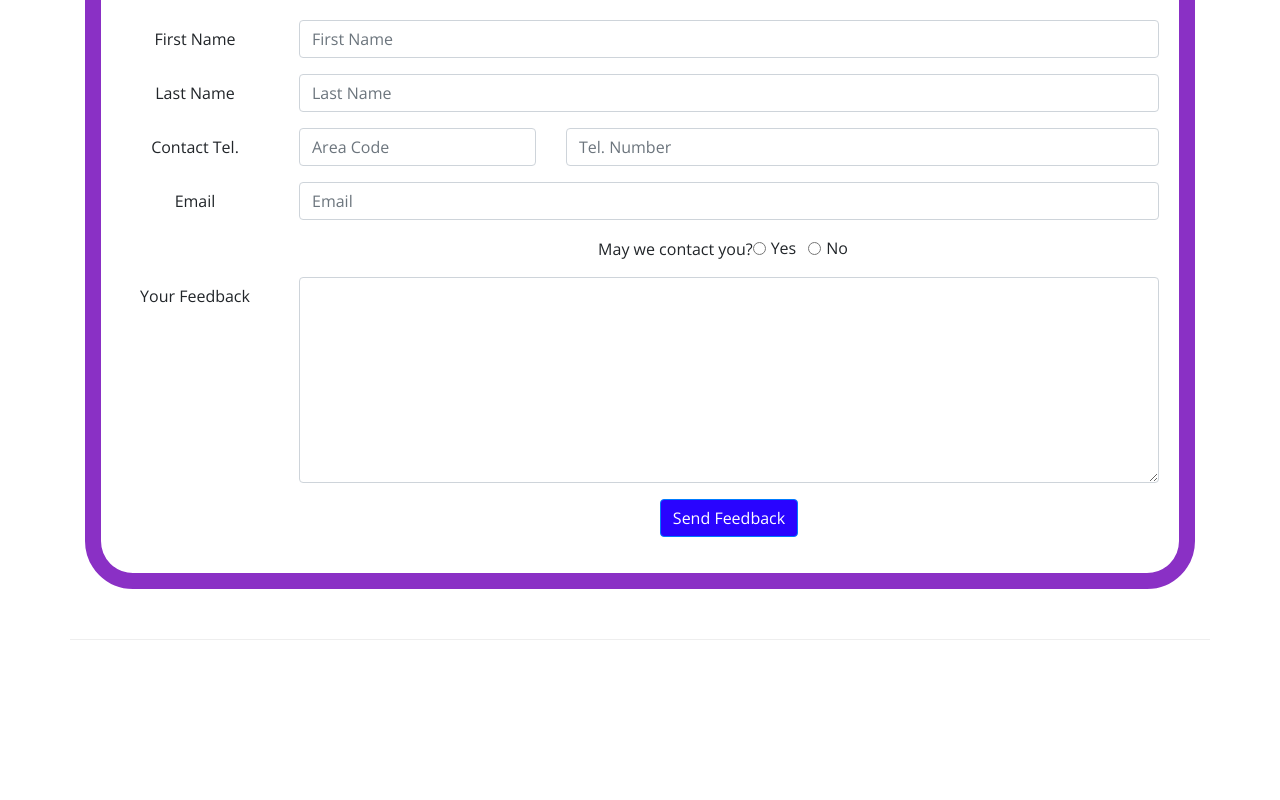
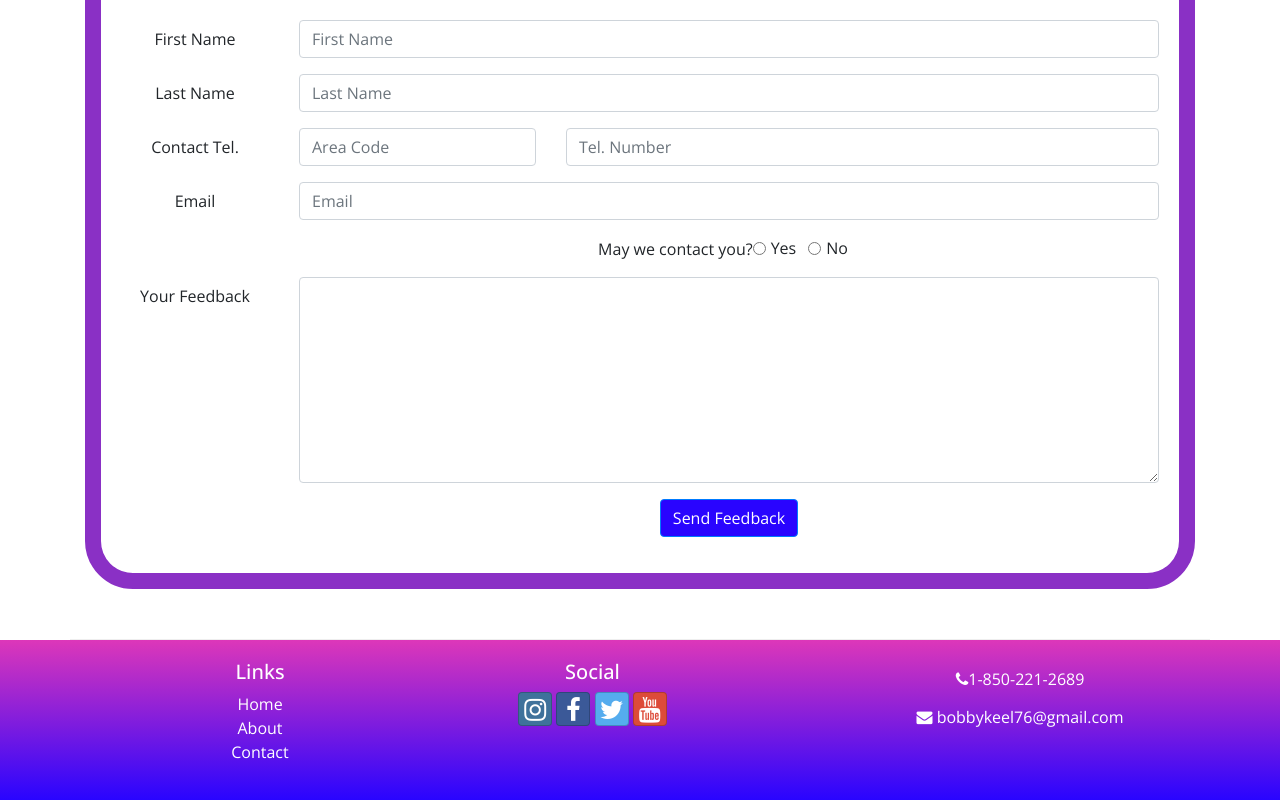
Before and after one commit to nursin/dateact, a React (Create React App) app: page /contactus in a window 1280 px wide. Shown: the part 450-1250 px from the top of the page. Before the commit the page ends 1090 px from the top, so only its background shows below. Built offline with nearby package versions, Linux system fonts and the light colour scheme; a web font is replaced by a local one.

Commit message:
Footer done

```diff
--- a/package.json
+++ b/package.json
@@ -7,6 +7,7 @@
     "@testing-library/react": "^11.1.0",
     "@testing-library/user-event": "^12.1.10",
     "bootstrap": "4.5.2",
+    "bootstrap-social": "5.1.1",
     "font-awesome": "4.7.0",
     "react": "^17.0.2",
     "react-dom": "^17.0.2",
--- a/src/components/AboutComponent.js
+++ b/src/components/AboutComponent.js
@@ -43,7 +43,7 @@ class About extends Component {
         </div>
       </div>
     </div>
-    )
+    );
   }
 }
 
--- a/src/components/ContactComponent.js
+++ b/src/components/ContactComponent.js
@@ -77,7 +77,7 @@ class Contact extends Component {
           </div>
         </div>
       </div>
-    )
+    );
   }
 }
 
--- a/src/components/FooterComponent.js
+++ b/src/components/FooterComponent.js
@@ -0,0 +1,37 @@
+import React, { Component } from 'react';
+
+class Footer extends Component {
+  render() {
+    return(
+      <footer className="site-footer">
+        <div className="container">
+          <div className="row">
+            <div className="col-4 col-sm-2 offset-1">
+              <h5>Links</h5>
+              <ul className="list-unstyled">
+                <li><a className="text-white" href="#">Home</a></li>
+                <li><a className="text-white" href="aboutus.html">About</a></li>
+                <li><a className="text-white" href="contactus.html">Contact</a></li>
+              </ul>
+            </div>
+            <div className="col-6 col-sm-5 text-center">
+              <h5>Social</h5>
+              <a className="btn btn-social-icon btn-instagram" href="http://instagram.com/"><i className="fa fa-instagram"></i></a>{' '}
+              <a className="btn btn-social-icon btn-facebook" href="http://facebook.com/"><i className="fa fa-facebook"></i></a>{' '}
+              <a className="btn btn-social-icon btn-twitter" href="http://twitter.com/"><i className="fa fa-twitter"></i></a>{' '}
+              <a className="btn btn-social-icon btn-google" href="http://youtube.com/"><i className="fa fa-youtube"></i></a>
+            </div>
+            <div className="col-sm-4 text-center">
+              <a role="button" className="btn btn-link text-white" href="tel:+18502212689"><i className="fa fa-phone"></i>
+                1-850-221-2689</a><br />
+              <a role="button" className="btn btn-link text-white" href="mailto:bobbykeel76@gmail.com"><i
+                  className="fa fa-envelope"></i> bobbykeel76@gmail.com</a>
+            </div>
+          </div>
+        </div>
+      </footer>
+    );
+  }
+}
+
+export default Footer;
--- a/src/components/MainComponent.js
+++ b/src/components/MainComponent.js
@@ -1,10 +1,11 @@
 import React, { Component } from 'react';
 import { Switch, Route, Redirect, withRouter } from 'react-router-dom';
 import { connect } from 'react-redux';
+import Header from './HeaderComponent'
 import Home from './HomeComponent';
-import Header from './HeaderComponent'
 import About from './AboutComponent';
 import Contact from './ContactComponent';
+import Footer from './FooterComponent';
 
 
 class Main extends Component {
@@ -37,6 +38,7 @@ class Main extends Component {
           <Route path='/contactus' component={ContactPage} />
           <Redirect to='/home' />
         </Switch>
+        <Footer />
       </div>
     );
   }
--- a/src/index.js
+++ b/src/index.js
@@ -5,6 +5,7 @@ import reportWebVitals from './reportWebVitals';
 import 'bootstrap/dist/css/bootstrap.min.css';
 import 'font-awesome/css/font-awesome.css';
 import 'typeface-open-sans';
+import 'bootstrap-social/bootstrap-social.css';
 import 'typeface-goblin-one';
 import App from './App';
 
```
Also changed, not shown: src/App.css (+16 -8 lines), 1 other file (tests, documents, lock files or other folders).
